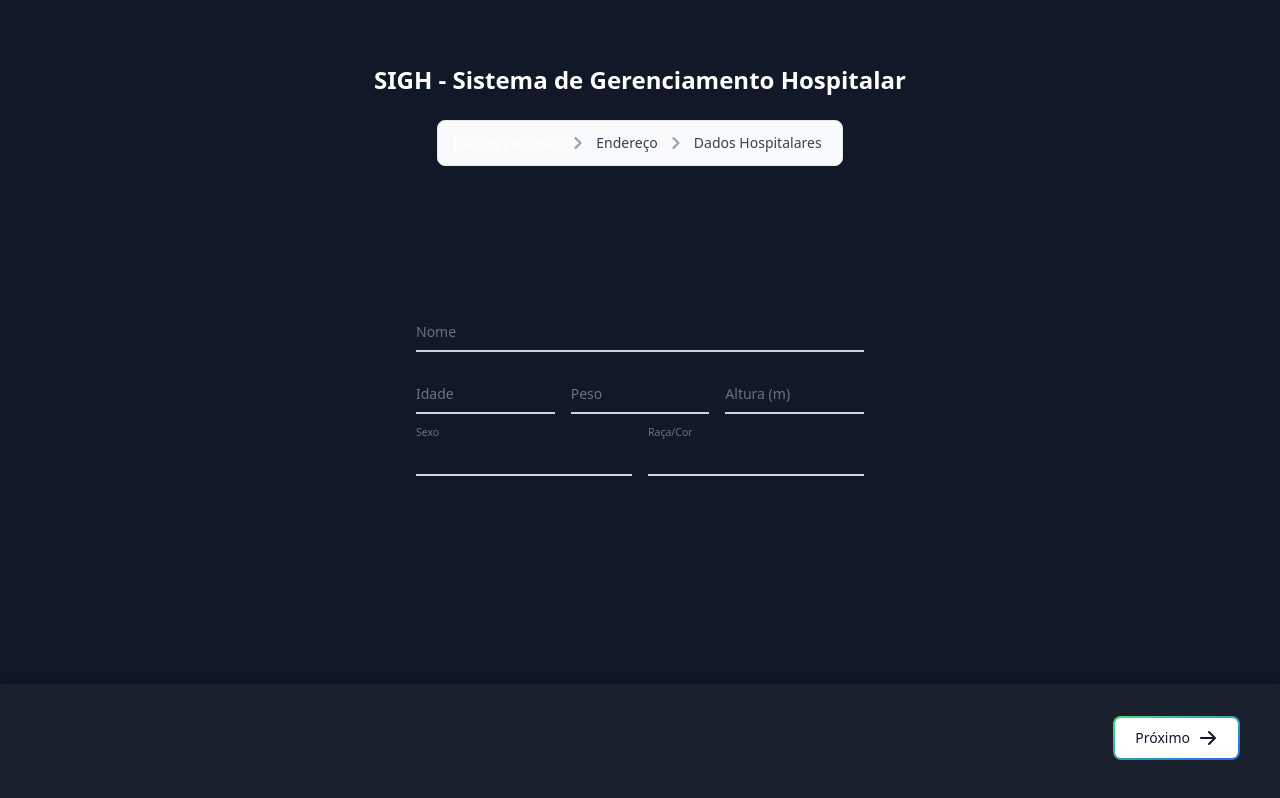
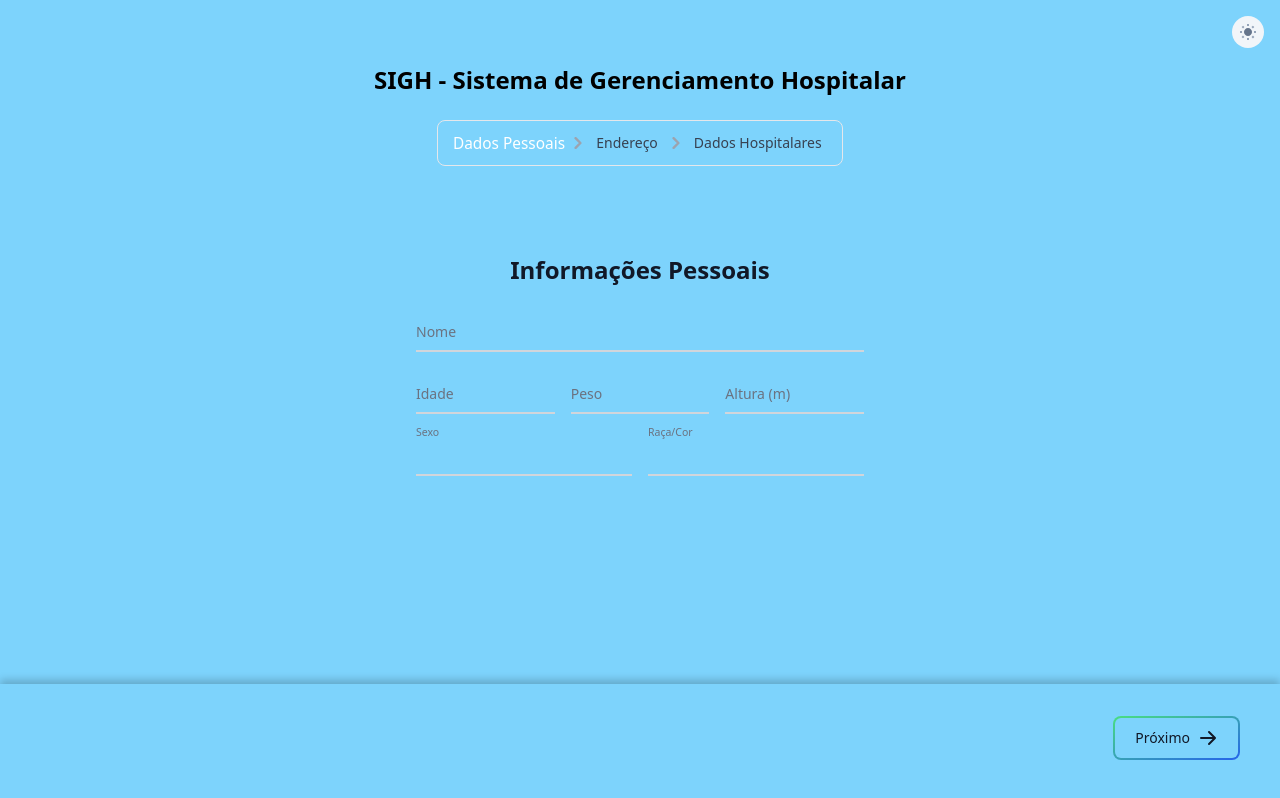
Before and after one commit to MarcosVVMK/ihc-vue, a Vue app: page / in a window 1280 px wide. Built offline with nearby package versions, Linux system fonts and the light colour scheme.

Commit message:
feat(darkmode): finish dark mode functionality

```diff
--- a/package.json
+++ b/package.json
@@ -9,6 +9,7 @@
     "preview": "vite preview"
   },
   "dependencies": {
+    "@vueuse/core": "^11.0.1",
     "vue": "^3.4.31"
   },
   "devDependencies": {
--- a/src/App.vue
+++ b/src/App.vue
@@ -9,10 +9,35 @@ const currentStep = ref(1);
 const updateStep = (newStep) => {
   currentStep.value = newStep;
 };
+
+const lightSwitches = document.querySelectorAll('.light-switch');
+if (lightSwitches.length > 0) {
+  lightSwitches.forEach((lightSwitch, i) => {
+    if (localStorage.getItem('dark-mode') === 'true') {
+      lightSwitch.checked = true;
+    }
+    lightSwitch.addEventListener('change', () => {
+      const { checked } = lightSwitch;
+      lightSwitches.forEach((el, n) => {
+        if (n !== i) {
+          el.checked = checked;
+        }
+      });
+      if (lightSwitch.checked) {
+        document.documentElement.classList.add('dark');
+        localStorage.setItem('dark-mode', true);
+      } else {
+        document.documentElement.classList.remove('dark');
+        localStorage.setItem('dark-mode', false);
+      }
+    });
+  });
+}
+
 </script>
 
 <template>
-  <section class="flex-grow bg-gray-900 min-h-screen">
+  <section class="flex-grow bg-sky-300 dark:bg-gray-900 min-h-screen">
     <Header :currentStep="currentStep" @update-step="updateStep" />
     <main class="flex-grow">
       <Forms :currentStep="currentStep" />
--- a/src/components/buttons/NextButton.vue
+++ b/src/components/buttons/NextButton.vue
@@ -6,7 +6,7 @@ export default {
 
 <template>
   <button @click="$emit('next-step')" class="relative inline-flex items-center justify-center p-0.5 mb-2 me-2 overflow-hidden text-sm font-medium text-gray-900 rounded-lg group bg-gradient-to-br from-green-400 to-blue-600 group-hover:from-green-400 group-hover:to-blue-600 hover:text-white dark:text-white focus:ring-4 focus:outline-none focus:ring-green-200 dark:focus:ring-green-800">
-    <span class="relative px-5 py-2.5 transition-all ease-in duration-75 bg-white dark:bg-gray-900 rounded-md group-hover:bg-opacity-0 flex items-center">
+    <span class="relative px-5 py-2.5 transition-all ease-in duration-75 bg-sky-300 dark:bg-gray-900 rounded-md group-hover:bg-opacity-0 flex items-center">
       Próximo
       <svg class="w-5 h-5 ml-2" fill="currentColor" viewBox="0 0 20 20" xmlns="http://www.w3.org/2000/svg">
         <path fill-rule="evenodd" d="M10.293 3.293a1 1 0 011.414 0l6 6a1 1 0 010 1.414l-6 6a1 1 0 01-1.414-1.414L14.586 11H3a1 1 0 110-2h11.586l-4.293-4.293a1 1 0 010-1.414z" clip-rule="evenodd"></path>
--- a/src/components/buttons/PreviousButton.vue
+++ b/src/components/buttons/PreviousButton.vue
@@ -6,7 +6,7 @@ export default {
 
 <template>
   <button @click="$emit('previous-step')" class="relative inline-flex items-center justify-center p-0.5 mb-2 me-2 overflow-hidden text-sm font-medium text-gray-900 rounded-lg group bg-gradient-to-br from-green-400 to-blue-600 group-hover:from-green-400 group-hover:to-blue-600 hover:text-white dark:text-white focus:ring-4 focus:outline-none focus:ring-green-200 dark:focus:ring-green-800">
-    <span class="relative px-5 py-2.5 transition-all ease-in duration-75 bg-white dark:bg-gray-900 rounded-md group-hover:bg-opacity-0 flex items-center">
+    <span class="relative px-5 py-2.5 transition-all ease-in duration-75 bg-sky-300 dark:bg-gray-900 rounded-md group-hover:bg-opacity-0 flex items-center">
       <svg class="w-5 h-5 mr-2" fill="currentColor" viewBox="0 0 20 20" xmlns="http://www.w3.org/2000/svg">
         <path fill-rule="evenodd" d="M9.707 16.707a1 1 0 01-1.414 0l-6-6a1 1 0 010-1.414l6-6a1 1 0 011.414 1.414L5.414 9H17a1 1 0 110 2H5.414l4.293 4.293a1 1 0 010 1.414z" clip-rule="evenodd"></path>
       </svg>
--- a/src/components/buttons/SubmitButton.vue
+++ b/src/components/buttons/SubmitButton.vue
@@ -6,7 +6,7 @@ export default {
 
 <template>
   <button class="relative inline-flex items-center justify-center p-0.5 mb-2 me-2 overflow-hidden text-sm font-medium text-gray-900 rounded-lg group bg-gradient-to-br from-green-400 to-blue-600 group-hover:from-green-400 group-hover:to-blue-600 hover:text-white dark:text-white focus:ring-4 focus:outline-none focus:ring-green-200 dark:focus:ring-green-800">
-    <span class="relative px-5 py-2.5 transition-all ease-in duration-75 bg-white dark:bg-gray-900 rounded-md group-hover:bg-opacity-0 flex items-center">
+    <span class="relative px-5 py-2.5 transition-all ease-in duration-75 bg-sky-300 dark:bg-gray-900 rounded-md group-hover:bg-opacity-0 flex items-center">
       Cadastrar
     </span>
   </button>
--- a/src/components/partials/Breadcrumbs.vue
+++ b/src/components/partials/Breadcrumbs.vue
@@ -17,7 +17,7 @@ export default {
 
 <template>
   <nav
-      class="flex px-5 py-3 text-gray-700 border border-gray-200 rounded-lg bg-gray-50 dark:bg-gray-800 dark:border-gray-700"
+      class="flex px-5 py-3 text-gray-700 border border-gray-200 rounded-lg bg-sky-300 dark:bg-gray-900 dark:border-gray-700"
       aria-label="Breadcrumb">
     <ol class="inline-flex items-center space-x-1 md:space-x-2 rtl:space-x-reverse">
       <li :class="['inline-flex items-center breadcrumbs-item', { 'active': currentStep === 1 }]" @click="setStep(1)">
--- a/src/components/partials/DarkModeToggle.vue
+++ b/src/components/partials/DarkModeToggle.vue
@@ -1,36 +1,26 @@
-<script>
+<script setup>
+import { useDark, useToggle } from '@vueuse/core'
 
+const isDark = useDark()
+const toggleDark = useToggle(isDark)
 </script>
+
 <template>
-    <button
-  id="theme-toggle"
-  type="button"
-  class="text-gray-500 dark:text-gray-400 hover:bg-gray-100 dark:hover:bg-gray-700 focus:outline-none focus:ring-4 focus:ring-gray-200 dark:focus:ring-gray-700 rounded-lg text-sm p-2.5"
->
-  <svg
-    id="theme-toggle-dark-icon"
-    class="w-5 h-5 hidden"
-    fill="currentColor"
-    viewBox="0 0 20 20"
-    xmlns="http://www.w3.org/2000/svg"
-  >
-    <path
-      d="M17.293 13.293A8 8 0 016.707 2.707a8.001 8.001 0 1010.586 10.586z"
-    ></path>
-  </svg>
-  <svg
-    id="theme-toggle-light-icon"
-    class="w-5 h-5 hidden"
-    fill="currentColor"
-    viewBox="0 0 20 20"
-    xmlns="http://www.w3.org/2000/svg"
-  >
-    <path
-      d="M10 2a1 1 0 011 1v1a1 1 0 11-2 0V3a1 1 0 011-1zm4 8a4 4 0 11-8 0 4 4 0 018 0zm-.464 4.95l.707.707a1 1 0 001.414-1.414l-.707-.707a1 1 0 00-1.414 1.414zm2.12-10.607a1 1 0 010 1.414l-.706.707a1 1 0 11-1.414-1.414l.707-.707a1 1 0 011.414 0zM17 11a1 1 0 100-2h-1a1 1 0 100 2h1zm-7 4a1 1 0 011 1v1a1 1 0 11-2 0v-1a1 1 0 011-1zM5.05 6.464A1 1 0 106.465 5.05l-.708-.707a1 1 0 00-1.414 1.414l.707.707zm1.414 8.486l-.707.707a1 1 0 01-1.414-1.414l.707-.707a1 1 0 011.414 1.414zM4 11a1 1 0 100-2H3a1 1 0 000 2h1z"
-      fill-rule="evenodd"
-      clip-rule="evenodd"
-    ></path>
-  </svg>
-</button>
+  <div>
+    <input type="checkbox" name="light-switch" v-model="isDark" class="light-switch sr-only" />
+    <label @click="toggleDark()" class="flex items-center justify-center cursor-pointer w-8 h-8 bg-slate-100 hover:bg-slate-200 dark:bg-slate-700 dark:hover:bg-slate-600/80 rounded-full" for="light-switch">
+      <svg class="w-4 h-4 dark:hidden" width="16" height="16" xmlns="http://www.w3.org/2000/svg">
+        <path class="fill-current text-slate-400" d="M7 0h2v2H7V0Zm5.88 1.637 1.414 1.415-1.415 1.413-1.414-1.414 1.415-1.414ZM14 7h2v2h-2V7Zm-1.05 7.433-1.415-1.414 1.414-1.414 1.415 1.413-1.414 1.415ZM7 14h2v2H7v-2Zm-4.02.363L1.566 12.95l1.415-1.414 1.414 1.415-1.415 1.413ZM0 7h2v2H0V7Zm3.05-5.293L4.465 3.12 3.05 4.535 1.636 3.121 3.05 1.707Z" />
+        <path class="fill-current text-slate-500" d="M8 4C5.8 4 4 5.8 4 8s1.8 4 4 4 4-1.8 4-4-1.8-4-4-4Z" />
+      </svg>
+      <svg class="w-4 h-4 hidden dark:block" width="16" height="16" xmlns="http://www.w3.org/2000/svg">
+        <path class="fill-current text-slate-400" d="M6.2 2C3.2 2.8 1 5.6 1 8.9 1 12.8 4.2 16 8.1 16c3.3 0 6-2.2 6.9-5.2C9.7 12.2 4.8 7.3 6.2 2Z" />
+        <path class="fill-current text-slate-500" d="M12.5 6a.625.625 0 0 1-.625-.625 1.252 1.252 0 0 0-1.25-1.25.625.625 0 1 1 0-1.25 1.252 1.252 0 0 0 1.25-1.25.625.625 0 1 1 1.25 0c.001.69.56 1.249 1.25 1.25a.625.625 0 1 1 0 1.25c-.69.001-1.249.56-1.25 1.25A.625.625 0 0 1 12.5 6Z" />
+      </svg>
+      <span class="sr-only">Switch to light / dark version</span>
+    </label>
+  </div>
+</template>
 
-  </template>
+<style scoped>
+</style>
--- a/src/components/partials/Footer.vue
+++ b/src/components/partials/Footer.vue
@@ -28,7 +28,7 @@ export default {
 </script>
 
 <template>
-  <footer class="footer">
+  <footer class="footer bg-sky-300 dark:bg-gray-900">
     <div class="flex justify-between items-center">
       <PreviousButton v-if="currentStep > 1" @previous-step="previousStep" />
       <div class="ml-auto">
@@ -41,7 +41,6 @@ export default {
 
 <style scoped>
 .footer {
-  background-color: #1a202c; /* Cor de fundo cinza escuro */
   padding: 2rem; /* Espaçamento interno */
   position: fixed;
   bottom: 0;
--- a/src/components/partials/Header.vue
+++ b/src/components/partials/Header.vue
@@ -1,19 +1,23 @@
 <template>
-  <header class="bg-gray-900 p-16 header-container">
+  <header class="bg-sky-300 dark:bg-gray-900 p-16 header-container">
     <div class="flex flex-col items-center mb-4">
-      <h1 class="text-white text-2xl font-bold mb-2">SIGH - Sistema de Gerenciamento Hospitalar</h1>
+      <h1 class="text-black dark:text-white text-2xl font-bold mb-2">SIGH - Sistema de Gerenciamento Hospitalar</h1>
     </div>
     <div class="breadcrumbs-container">
       <Breadcrumbs :currentStep="currentStep" @update-step="$emit('update-step', $event)" />
+    </div>
+    <div class="darkmode-toggle-container">
+      <DarkModeToggle />
     </div>
   </header>
 </template>
 
 <script>
 import Breadcrumbs from "./Breadcrumbs.vue";
+import DarkModeToggle from "./DarkModeToggle.vue";
 
 export default {
-  components: { Breadcrumbs },
+  components: { Breadcrumbs, DarkModeToggle },
   props: {
     currentStep: {
       type: Number,
@@ -37,4 +41,10 @@ export default {
   justify-content: center;
   text-align: center;
 }
+
+.darkmode-toggle-container {
+  position: absolute;
+  top: 1rem;
+  right: 1rem;
+}
 </style>
--- a/tailwind.config.js
+++ b/tailwind.config.js
@@ -1,5 +1,6 @@
 /** @type {import('tailwindcss').Config} */
 export default {
+  darkMode: 'selector',
   content: [
     "./index.html",
     "./src/**"
```
Also changed, not shown: src/components/forms/PersonalInformationForm.vue (+10 -10 lines), 1 other file (tests, documents, lock files or other folders).
